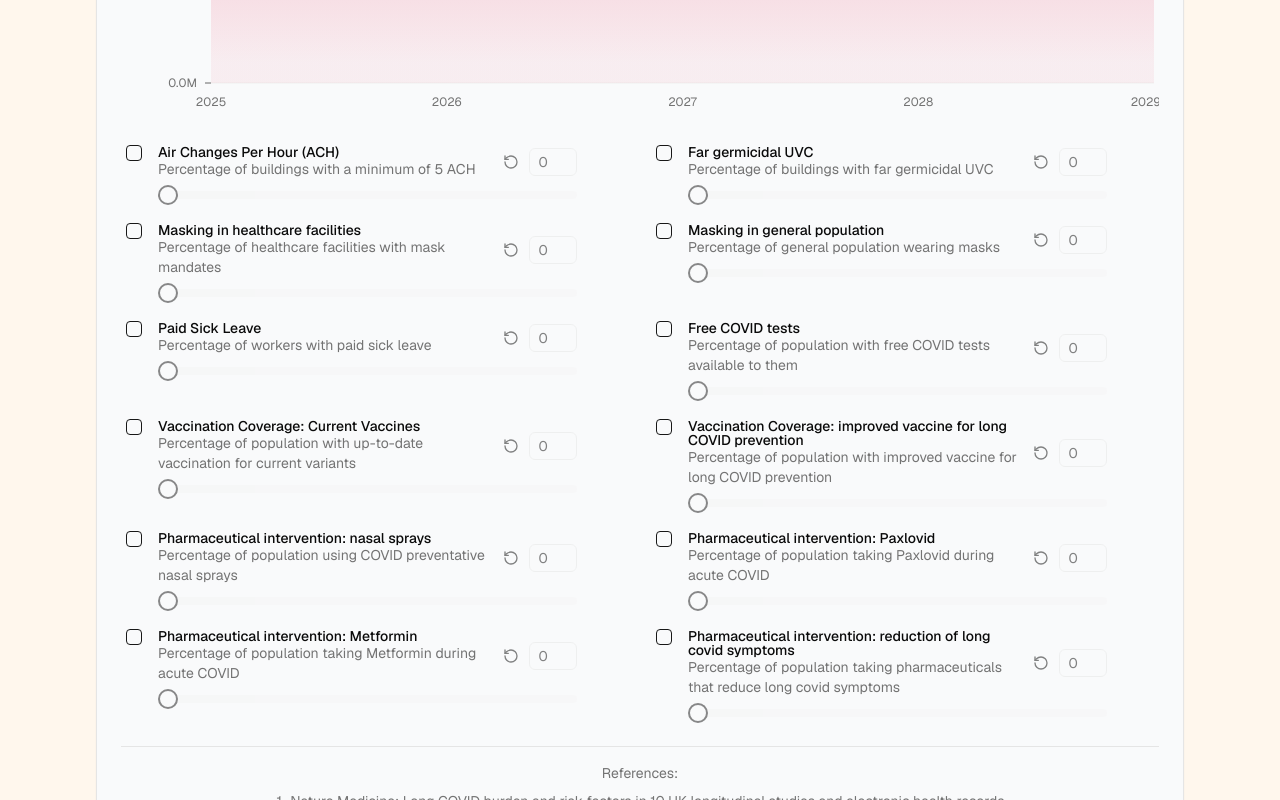
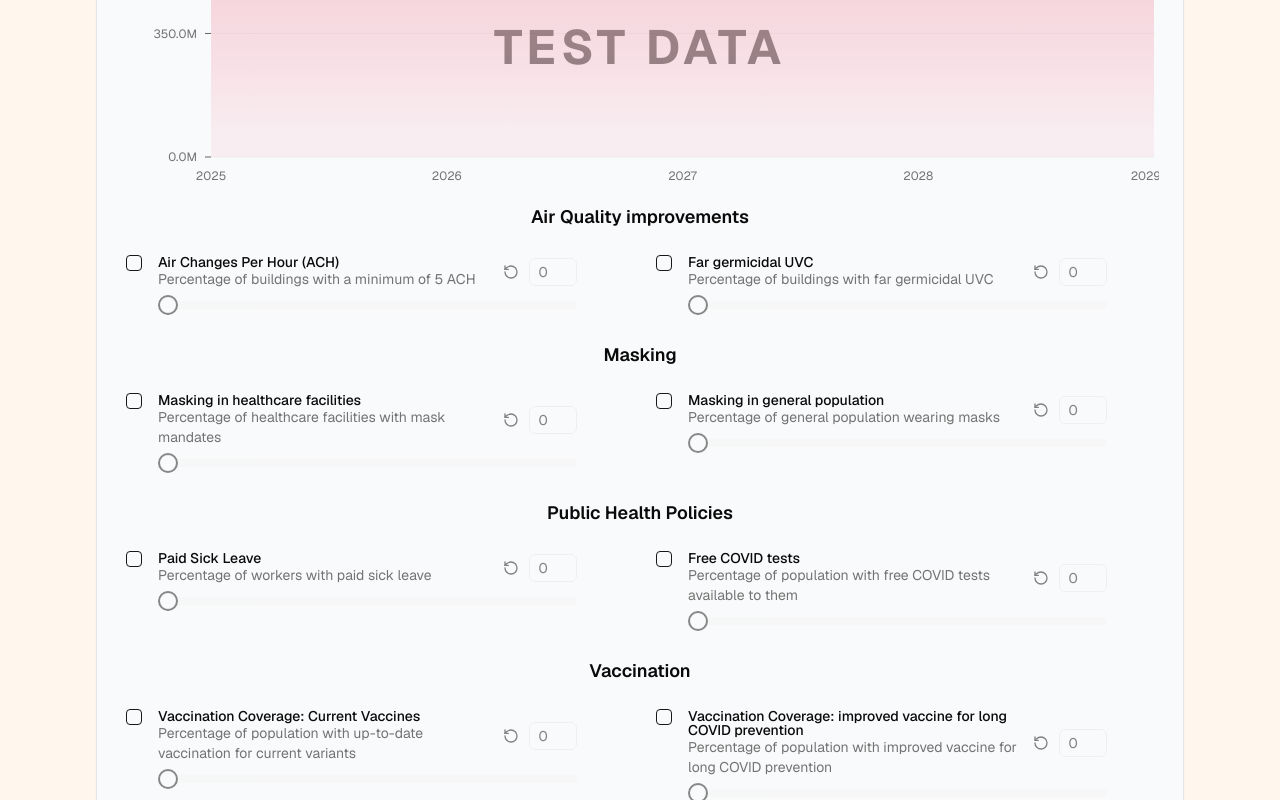
Before and after one commit to DevinCLane/long-covid-dalys, a React (Vite) app: page / in a window 1280 px wide. Shown: the part 820-1620 px from the top of the page. Built offline with nearby package versions, Linux system fonts and the light colour scheme.

Commit message:
add group labels to interventions

```diff
--- a/src/components/LC-DALYs.tsx
+++ b/src/components/LC-DALYs.tsx
@@ -25,11 +25,8 @@ import {
   SelectTrigger,
   SelectValue,
 } from "@/components/ui/select";
-// import { Checkbox } from "@/components/ui/checkbox";
-// import { InterventionsSlider } from "@/components/interventions-slider";
 import { InterventionArea } from "@/components/intervention-area";
 
-// todo: use the group labels to group interventions in the UI
 const GROUP_LABELS: Record<string, string> = {
   air: "Air Quality improvements",
   masking: "Masking",
@@ -209,6 +206,16 @@ const INTERVENTIONS: Intervention[] = [
   },
 ];
 
+const groupedInterventions: Record<string, Intervention[]> =
+  INTERVENTIONS.reduce(
+    (acc, intervention) => {
+      if (!acc[intervention.group]) acc[intervention.group] = [];
+      acc[intervention.group].push(intervention);
+      return acc;
+    },
+    {} as Record<string, Intervention[]>,
+  );
+
 const generateChartData = () => {
   const data = [];
   let baselineCases = 17000000; // Starting with 17M cases
@@ -384,7 +391,7 @@ export function LCDALYs() {
       <CardContent className="px-2 pt-4 sm:px-6 sm:pt-6">
         <ChartContainer
           config={chartConfig}
-          className="md:h-[12 00px] aspect-auto h-[1050px] w-full"
+          className="aspect-auto h-[1050px] w-full md:h-[1400px]"
         >
           <AreaChart data={filteredData}>
             <defs>
@@ -489,8 +496,15 @@ export function LCDALYs() {
               content={
                 <>
                   <ChartLegendContent />
-                  <div className="mt-4 grid grid-cols-1 gap-x-8 gap-y-2 md:grid-cols-2">
-                    {INTERVENTIONS.map((intervention) => (
+                  <div className="mt-4 space-y-8">
+                    {Object.entries(groupedInterventions).map(
+                      ([group, groupInterventions]) => (
+                        <div key={group}>
+                          <h3 className="mb-2 text-lg font-semibold">
+                            {GROUP_LABELS[group]}
+                          </h3>
+                          <div className="grid grid-cols-1 gap-x-8 gap-y-2 md:grid-cols-2">
+                            {groupInterventions.map((intervention) => (
                               <InterventionArea
                                 key={intervention.key}
                                 id={intervention.key}
@@ -509,12 +523,21 @@ export function LCDALYs() {
                                 sliderStep={intervention.sliderStep}
                                 sliderInitialValue={intervention.defaultValue}
                                 sliderDefaultValue={intervention.defaultValue}
-                        sliderDisabled={!interventions[intervention.key]}
+                                sliderDisabled={
+                                  !interventions[intervention.key]
+                                }
                                 onSliderChange={(value) =>
-                          handleSliderValueChange(intervention.key, value)
+                                  handleSliderValueChange(
+                                    intervention.key,
+                                    value,
+                                  )
                                 }
                               />
                             ))}
+                          </div>
+                        </div>
+                      ),
+                    )}
                   </div>
                 </>
               }
```
Lines whose indentation alone changed are shown as unchanged.
